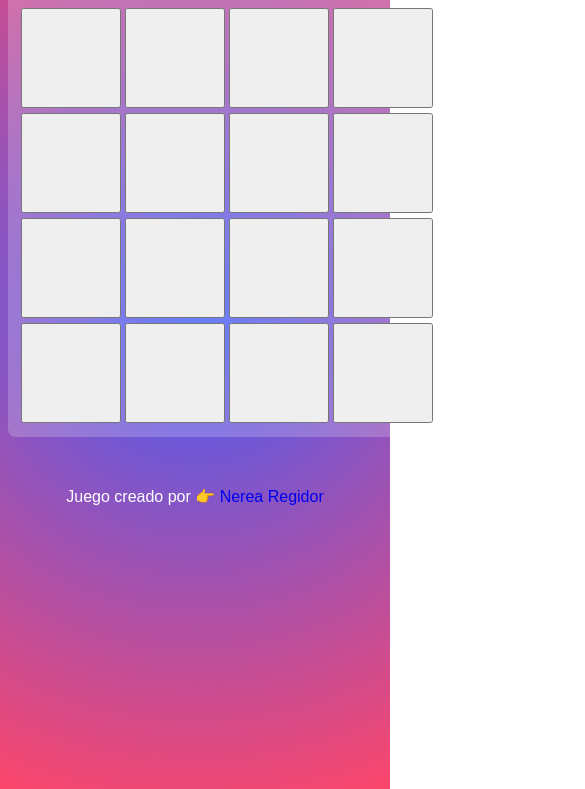
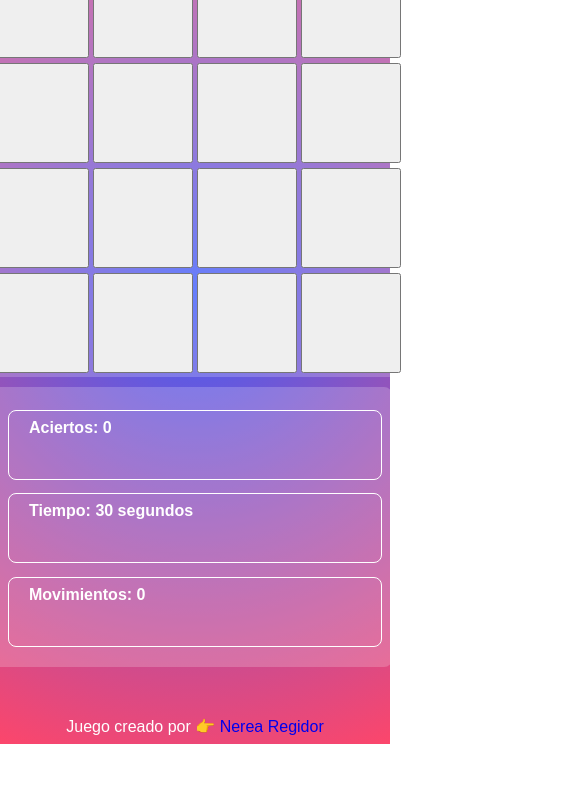
Before and after one commit to Nereiis/MemoryGame, a plain HTML site: page index.html in a window 390 px wide. Shown: the part 163-952 px from the top of the page, 585 px wide, since content can reach past the window. After the commit the page ends 907 px from the top, so only its background shows below. Drawn offline with Linux system fonts and the light colour scheme.

Commit message:
Responsive css

```diff
--- a/styles.css
+++ b/styles.css
@@ -1,30 +1,31 @@
-body{
-  background: rgb(63,94,251);
-  background: radial-gradient(circle, rgba(63,94,251,1) 0%, rgba(252,70,107,1) 100%);
+body {
+	background: rgb(63, 94, 251);
+	background: radial-gradient(circle, rgba(63, 94, 251, 1) 0%, rgba(252, 70, 107, 1) 100%);
 	background-repeat: no-repeat;
 	font-family: sans-serif;
 	color: white;
-	height: 100vh;
+	min-height: 100vh; /* Cambié "height" a "min-height" para evitar que el contenido desborde en pantallas pequeñas */
   }
 
-main{
-	width: 730px;
+  main {
+	max-width: 730px; /* Usamos "max-width" en lugar de "width" para que no supere el ancho de la pantalla */
 	margin: 100px auto 50px;
 	display: flex;
+
 	align-items: center;
   }
 
-.section1{
+  .section1 {
 	background-color: rgba(255, 255, 255, 0.2);
-	padding: 0 10px 10px 10px;
+	padding: 0 10px;
 	border-radius: 8px;
   }
 
-h1{
+  h1 {
 	text-align: center;
   }
 
-button{
+  button {
 	height: 100px;
 	width: 100px;
 	font-size: 40px;
@@ -32,31 +33,53 @@ button{
 	font-weight: bold;
   }
 
-button:hover{
+  button:hover {
 	cursor: pointer;
   }
 
-.section2{
+  .section2 {
 	background-color: rgba(255, 255, 255, 0.2);
-	width: 250px;
-	height: 400px;
+	width: 100%; /* Ajustamos el ancho al 100% para que ocupe todo el ancho disponible */
 	border-top-right-radius: 8px;
 	border-bottom-right-radius: 8px;
 	padding: 0 20px;
+	margin-top: 20px; /* Añadimos un margen para separar de la sección anterior */
   }
 
-.estadisticas{
+  .estadisticas {
 	border: 1px solid white;
 	height: 105px;
 	border-radius: 8px;
 	padding: 8px 20px;
 	box-sizing: border-box;
+	margin-bottom: 10px; /* Agregamos un margen inferior para separar las estadísticas */
   }
 
-footer{
+  footer {
 	text-align: center;
+	margin-top: 20px; /* Añadimos un margen superior para separar del contenido principal */
   }
 
-a{
+  a {
 	text-decoration: none;
   }
+
+  /* Media Query para dispositivos con un ancho máximo de 768px */
+  @media screen and (max-width: 768px) {
+	main {
+	  display: flex;
+	  flex-direction: column; /* Cambiamos la dirección del flex para apilarse en pantallas pequeñas */
+	  margin-top: 50px; /* Reducimos el margen superior en pantallas pequeñas */
+	}
+
+	.section2 {
+	  height: auto; /* Cambiamos la altura a "auto" para que se ajuste al contenido */
+	  margin-top: 10px; /* Reducimos el margen superior en pantallas pequeñas */
+	  padding: 10px; /* Añadimos un espacio de relleno más pequeño */
+	}
+
+	.estadisticas {
+	  height: 70px; /* Reducimos la altura en pantallas pequeñas */
+	  font-size: 16px; /* Reducimos el tamaño de fuente en pantallas pequeñas */
+	}
+  }
```
Lines whose indentation alone changed are shown as unchanged.
